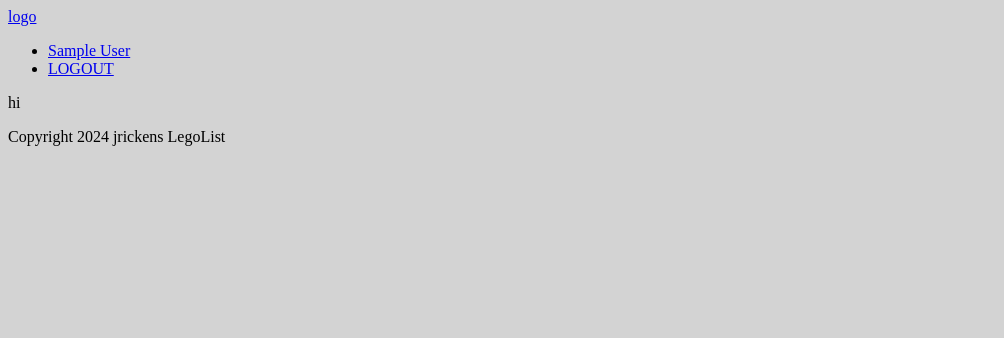
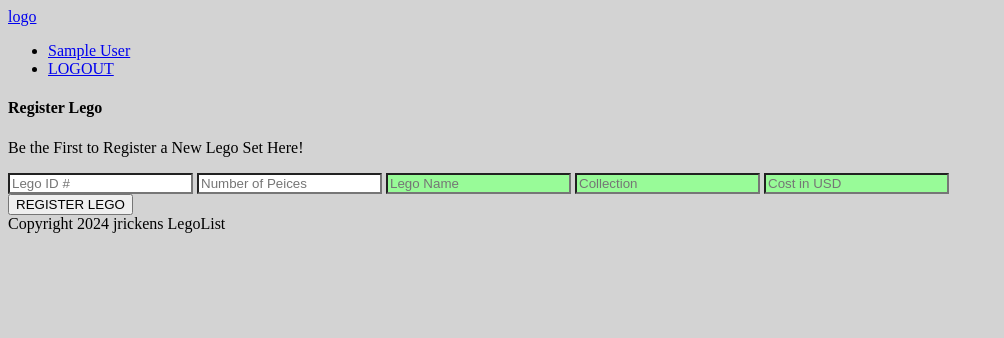
Before and after one commit to J-Rickens/LegoList, a PHP site: page /add/lego/index.php in a window 1280 px wide. Shown: the top 338 px of the page, without its empty margins (0-1004 px from the left). Run offline with PHP 8.4, Linux system fonts and the light colour scheme; the visitor is signed in with stand-in values (Sample User, id 1).

Commit message:
create lego regex and add form

```diff
--- /dev/null
+++ b/.regex/lego.regex.php
@@ -0,0 +1,15 @@
+<?php
+
+class LegoRegex {
+	public const LEGOID = "^\d{3,8}$";
+	public const PEICES = "^\d{1,10}$";
+	public const NAME = "^[a-zA-Z0-9 ]{3,40}$";
+	public const COLLECTION = "^[a-zA-Z0-9 ]{3,20}$";
+	public const COST = "^(\\$)?(\d{1,6}|\d{1,3},\d{3})(\.\d{2})?$";
+
+	public const LEGOIDDESCR = "Must be 3-8 Numbers! No Spaces!";
+	public const PEICESDESCR = "Must be 1-10 Numbers! No Spaces!";
+	public const NAMEDESCR = "Must be 3-40 Letters!";
+	public const COLLECTIONDESCR = "Must be 3-20 Letters, Numbers or Spaces!";
+	public const COSTDESCR = "Must be 1-6 Digits! No Spaces! May Add Change (e.g. '10.99','$1000','$100,056.50',etc.).";
+}
--- a/add/lego/index.php
+++ b/add/lego/index.php
@@ -4,9 +4,13 @@
 	$urlTitle = "AddLego";
 	include('../../.templates/opener.tp.php');
 
+	// Redurect user if not loged in
 	if (!isset($_SESSION['uid'])) {
 		header("location: ". $urlReturn ."login");
 	}
+
+	// import regex patterns
+	include($urlReturn . ".regex/lego.regex.php");
 
  ?>
 
@@ -16,7 +20,35 @@
 
  	<?php include($urlReturn . '.templates/header.tp.php'); ?>
 
-	<!--start--><p>hi</p>
+	<section>
+		<div>
+			<h4>Register Lego</h4>
+			<p>Be the First to Register a New Lego Set Here!</p>
+			<form action="../.includes/regLego.inc.php" method="post">
+				<?php // inputs for required feilds: legoID, peiceCount, uid ?>
+				<input type="text" name="legoID" placeholder="Lego ID #"
+					pattern="<?php echo LegoRegex::LEGOID; ?>" title="<?php echo LegoRegex::LEGOIDDESCR; ?>"
+					value="<?php if($_SERVER["REQUEST_METHOD"] == "GET" && isset($_GET['legoID'])) {
+						echo htmlspecialchars($_GET['legoID'], ENT_QUOTES, 'UTF-8');
+					} ?>" required>
+				<input type="text" name="peiceCount" placeholder="Number of Peices"
+					pattern="<?php echo LegoRegex::PEICES; ?>" title="<?php echo LegoRegex::PEICESDESCR; ?>"
+					required>
+				<input type="hidden" name="uid"
+					value="<?php echo $_SESSION['uid']; ?>">
+
+				<?php // inputs for non-required feilds: Name, Collection, Cost ?>
+				<input type="text" name="legoName" placeholder="Lego Name"
+					pattern="<?php echo LegoRegex::NAME; ?>" title="<?php echo LegoRegex::NAMEDESCR; ?>">
+				<input type="text" name="collection" placeholder="Collection"
+					pattern="<?php echo LegoRegex::COLLECTION; ?>" title="<?php echo LegoRegex::COLLECTIONDESCR; ?>">
+				<input type="text" name="cost" placeholder="Cost in USD"
+					pattern="<?php echo LegoRegex::COST; ?>" title="<?php echo LegoRegex::COSTDESCR; ?>">
+				<br>
+				<button type="submit" name="submit">REGISTER LEGO</button>
+			</form>
+		</div>
+	</section>
 
 	<?php include($urlReturn . '.templates/footer.tp.php'); ?>
 
```
